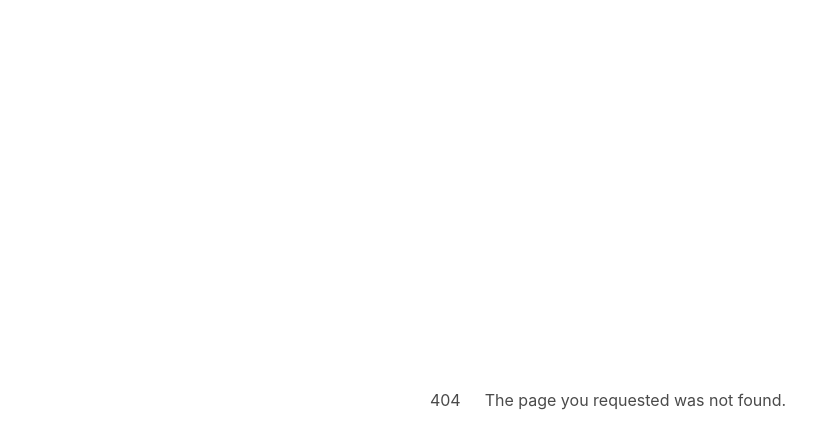
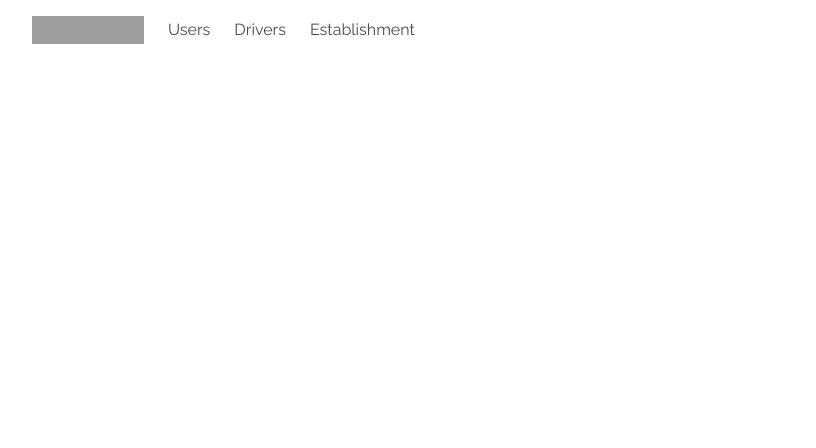
Before and after one commit to cliljdn/capstone-frontend, a Vue app: page / in a window 1280 px wide. Before the commit this address led to /404. Shown: the top 448 px of the page, without its empty margins (32-848 px from the left). Built offline with nearby package versions, Linux system fonts and the light colour scheme; grey boxes are pictures that could not be loaded; what vue-cookies would draw is missing.

Commit message:
wip dashboard

```diff
--- a/public/index.html
+++ b/public/index.html
@@ -11,7 +11,7 @@
 		></script>
 		<title><%= htmlWebpackPlugin.options.title %></title>
 		<style>
-			* {
+			body {
 				margin: 0 !important;
 			}
 		</style>
--- a/src/App.vue
+++ b/src/App.vue
@@ -8,12 +8,4 @@ export default {
 }
 </script>
 
-<style>
-html,
-body {
-	height: 100%;
-}
-.columns-parent {
-	height: 100%;
-}
-</style>
+<style></style>
--- a/src/assets/sass/main.scss
+++ b/src/assets/sass/main.scss
@@ -1,3 +1,6 @@
 // intialization for global sass
 
 @import '~bulma/css/bulma.css';
+@import url('https://fonts.googleapis.com/css2?family=Raleway:wght@400;600&display=swap');
+
+$font-stack: 'Raleway', sans-serif;
--- a/src/components/Navbars/DashboardNav.vue
+++ /dev/null
@@ -1,3 +0,0 @@
-<template>
-	<div class=""></div>
-</template>
--- /dev/null
+++ b/src/components/Navbars/dashboard-nav.vue
@@ -0,0 +1,37 @@
+<template>
+	<div class="">
+		<div class="container mt-1">
+			<nav class="navbar" role="navigation" aria-label="main navigation">
+				<div class="navbar-brand">
+					<a class="navbar-item" href="https://bulma.io">
+						<img
+							src="https://bulma.io/images/bulma-logo.png"
+							width="112"
+							height="28"
+						/>
+					</a>
+
+					<a
+						role="button"
+						class="navbar-burger burger"
+						aria-label="menu"
+						aria-expanded="false"
+						data-target="navbarBasicExample"
+					>
+						<span aria-hidden="true"></span>
+						<span aria-hidden="true"></span>
+						<span aria-hidden="true"></span>
+					</a>
+				</div>
+
+				<div class="navbar-menu">
+					<div class="navbar-start">
+						<a href="" class="navbar-item">Users</a>
+						<a href="" class="navbar-item">Drivers</a>
+						<a href="" class="navbar-item">Establishment</a>
+					</div>
+				</div>
+			</nav>
+		</div>
+	</div>
+</template>
--- a/src/router/index.js
+++ b/src/router/index.js
@@ -1,12 +1,17 @@
 import Vue from 'vue'
 import VueRouter from 'vue-router'
-import PageNotFound from '@/components/Notfound/NotFound'
+import PageNotFound from '@/components/Notfound/not-found.vue'
 
 //Admin
 
 Vue.use(VueRouter)
 
 const routes = [
+	{
+		path: '/',
+		name: 'AdminView',
+		component: () => import('@/views/Admin/Admin-view.vue'),
+	},
 	{ path: '/404', component: PageNotFound },
 	{ path: '*', redirect: '/404' },
 ]
--- /dev/null
+++ b/src/views/Admin/Admin-view.vue
@@ -0,0 +1,19 @@
+<template>
+	<div class="">
+		<dashboard-nav />
+		<div class="main"></div>
+	</div>
+</template>
+
+<script>
+import DashboardNav from '../../components/Navbars/dashboard-nav.vue'
+export default {
+	components: { DashboardNav },
+}
+</script>
+
+<style lang="scss">
+* {
+	@import './admin-dashboard.scss';
+}
+</style>
--- /dev/null
+++ b/src/views/Admin/admin-dashboard.scss
@@ -0,0 +1,4 @@
+@import '../../assets/sass/main.scss';
+body {
+	font: 100% $font-stack;
+}
```
Also changed, not shown: src/components/Admin/main-content.vue (added), src/components/Notfound/not-found.vue (renamed from src/components/Notfound/NotFound.vue).
